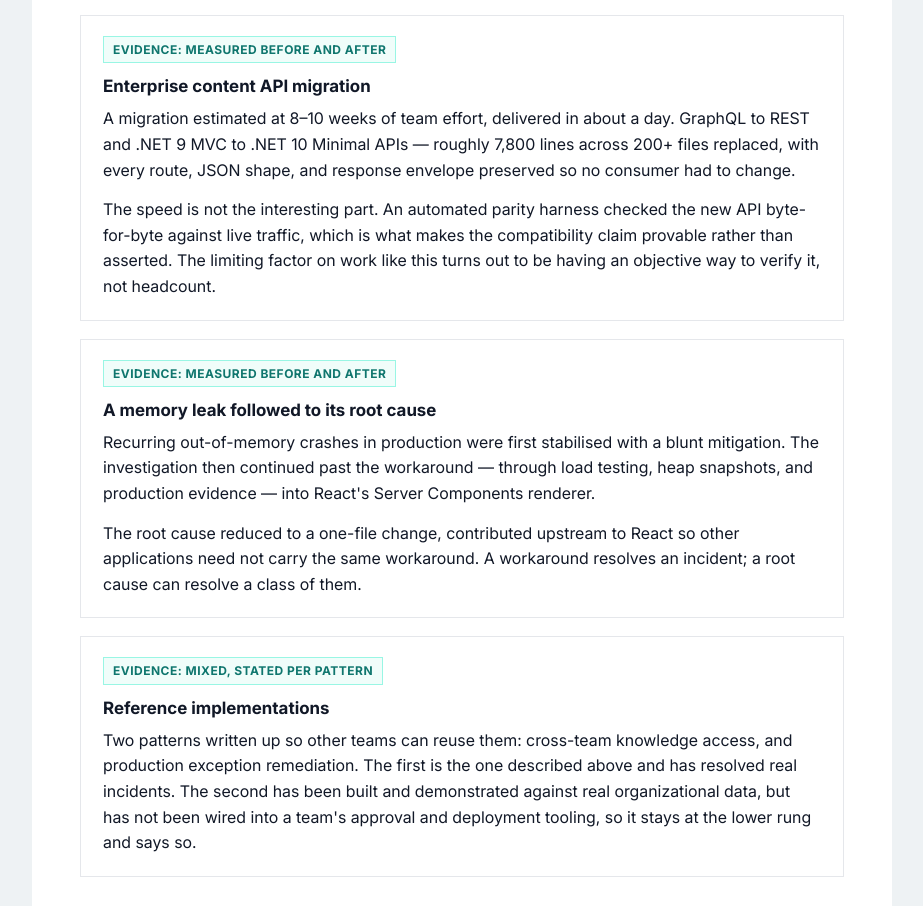
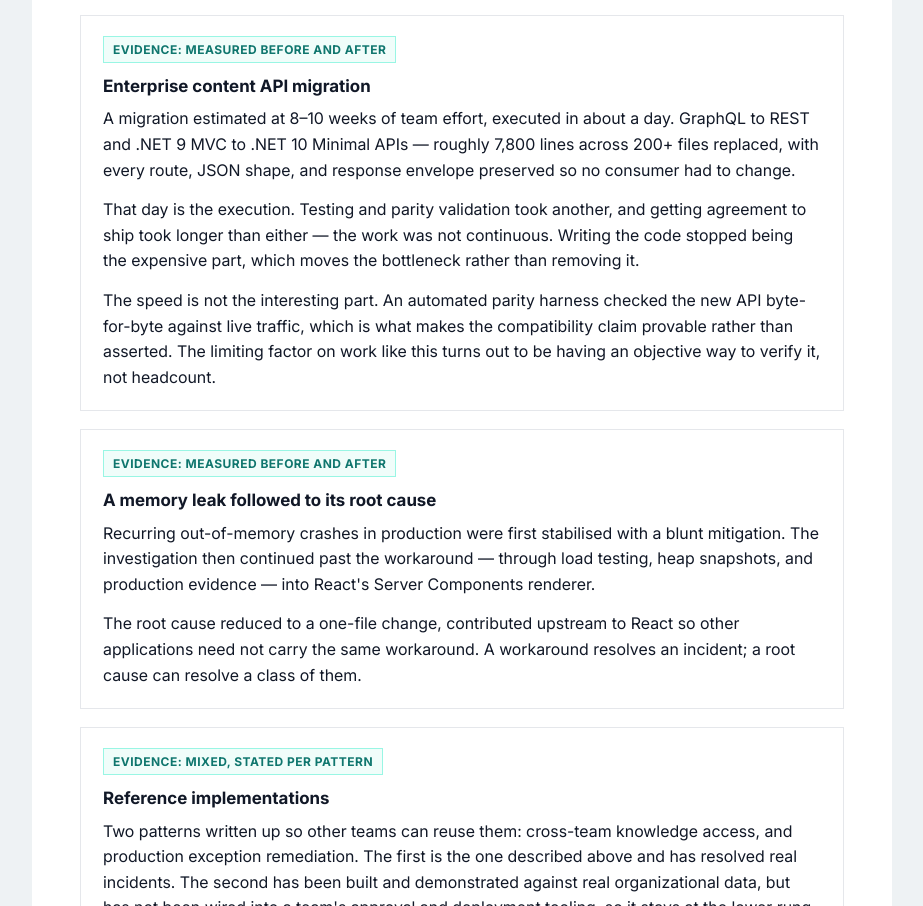
Before and after one commit to santhoshsathish94/professional-profile, a plain HTML site: page work/index.html in a window 1280 px wide. Shown: the part 3764-4670 px from the top of the page, without its empty margins (178-1101 px from the left). Drawn offline with Linux system fonts and the light colour scheme.

Commit message:
Say that the one-day migration figure is execution, not delivery

```diff
--- a/work/index.html
+++ b/work/index.html
@@ -189,9 +189,14 @@
         <span class="rung">Evidence: measured before and after</span>
         <h3>Enterprise content API migration</h3>
         <p>
-          A migration estimated at 8–10 weeks of team effort, delivered in about a day. GraphQL to REST and
+          A migration estimated at 8–10 weeks of team effort, executed in about a day. GraphQL to REST and
           .NET 9 MVC to .NET 10 Minimal APIs — roughly 7,800 lines across 200+ files replaced, with every
           route, JSON shape, and response envelope preserved so no consumer had to change.
+        </p>
+        <p>
+          That day is the execution. Testing and parity validation took another, and getting agreement to
+          ship took longer than either — the work was not continuous. Writing the code stopped being the
+          expensive part, which moves the bottleneck rather than removing it.
         </p>
         <p>
           The speed is not the interesting part. An automated parity harness checked the new API byte-for-byte
```
Also changed, not shown: index.html (+1 -1 lines).
